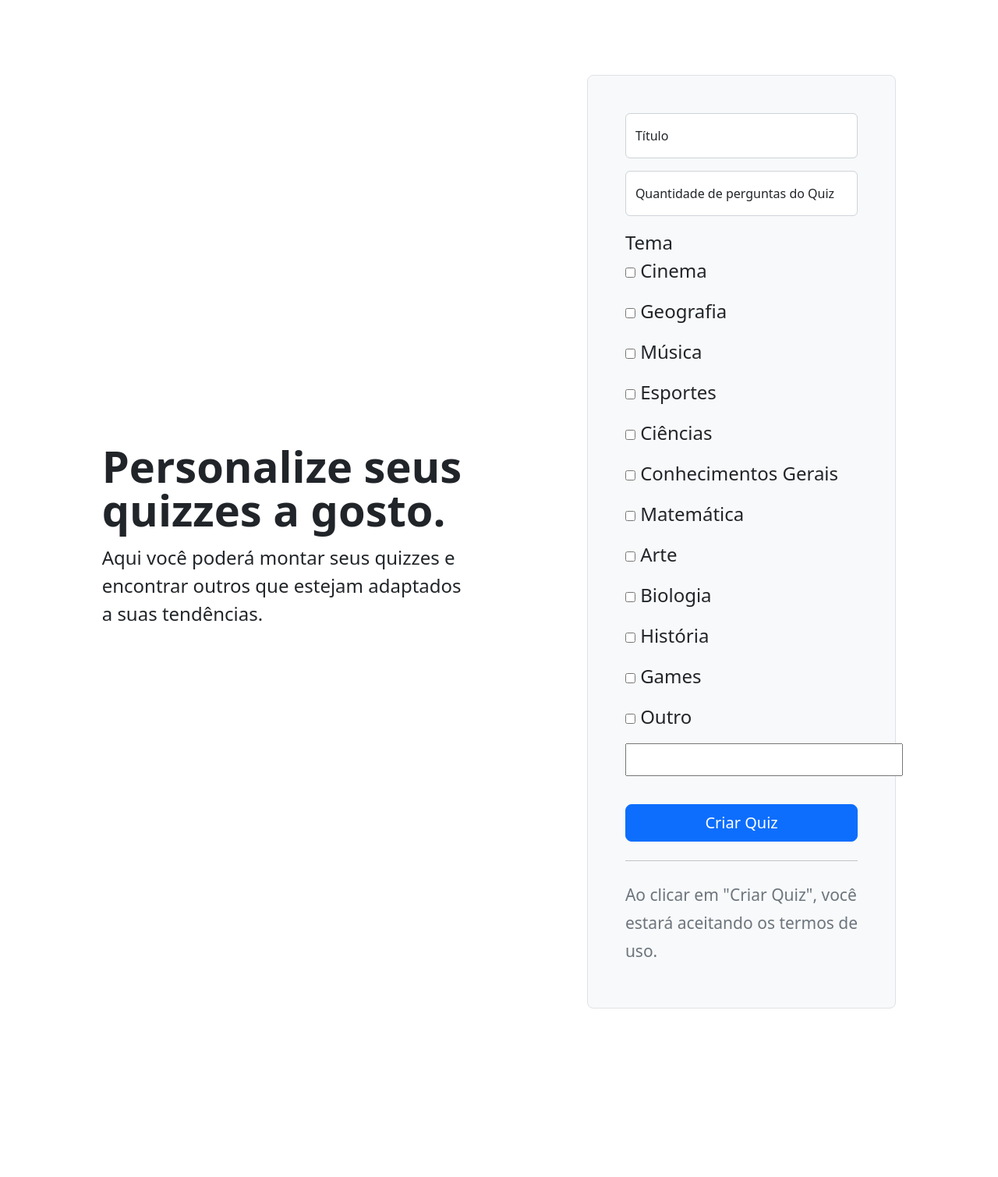
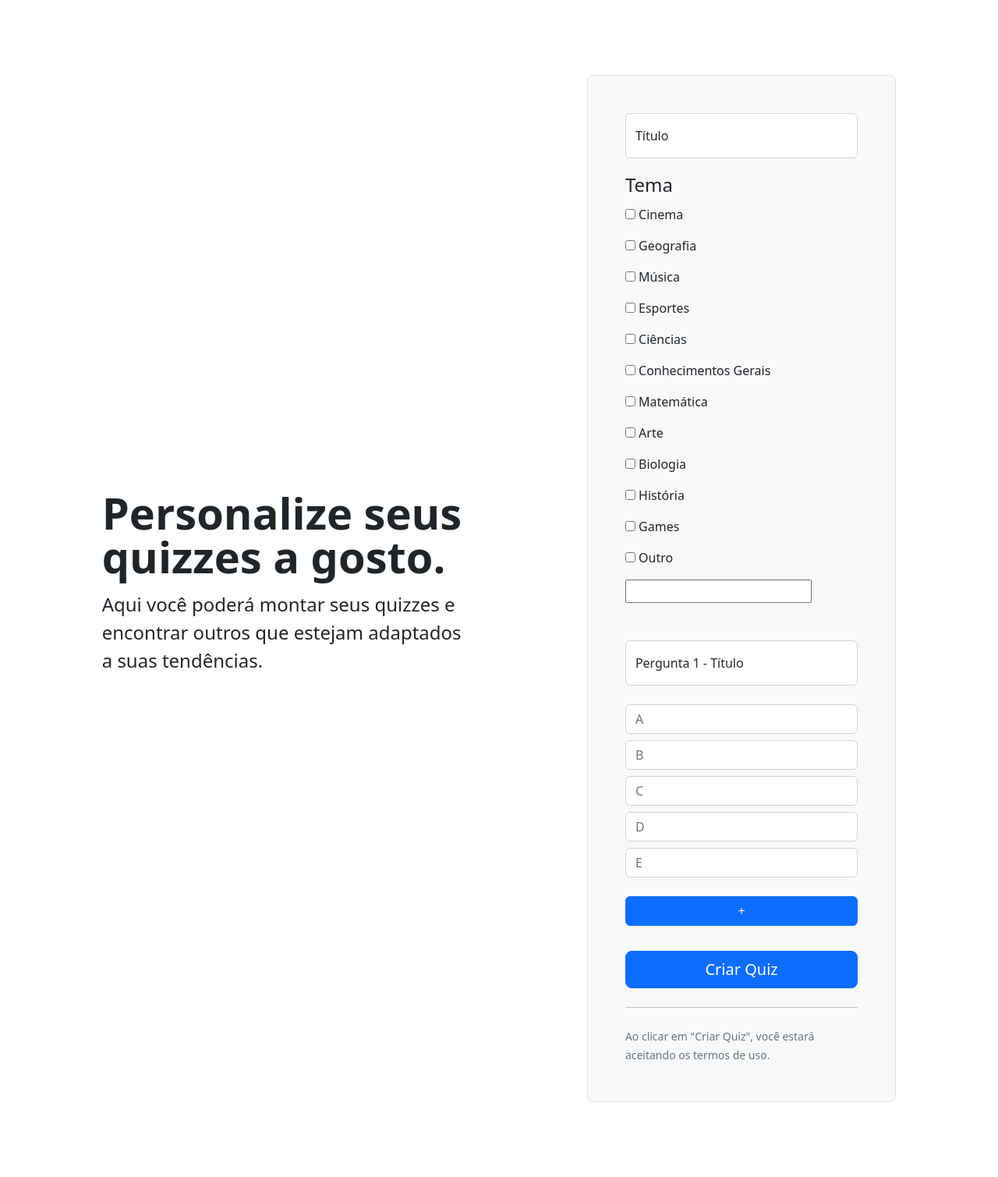
Before and after one commit to felipee-monteiro/projetoWeb, a PHP site: page /newquiz.php in a window 1280 px wide. Shown: the whole page at 78% size. Before the commit the page ends 1293 px from the top, so only its background shows below. Run offline with PHP 8.4, Linux system fonts and the light colour scheme.

Commit message:
views:update

```diff
--- a/views/allQuizzes.php
+++ b/views/allQuizzes.php
@@ -1,6 +1,6 @@
 <?php
     require_once "../database/connection.php";
-    require_once "../database/quizzes.php";
+    require_once "../database/getQuizData.php";
     include_once "../includes/htmlTemplate.php";
 
     $quizContentAsArray = array();
--- a/views/newquiz.php
+++ b/views/newquiz.php
@@ -9,82 +9,120 @@ $newQuizContent = '
         <h1 class="display-4 fw-bold lh-1 mb-3">Personalize seus quizzes a gosto.</h1>
         <p class="col-lg-10 fs-4">Aqui você poderá montar seus quizzes e encontrar outros que estejam adaptados a suas tendências.</p>
       </div>
-
-      <div class="col-md-10 mx-auto col-lg-5">
-        <form class="p-4 p-md-5 border rounded-3 bg-light">
+      <div class="col-md-10 mx-auto col-lg-5 inputs-wrapper">
+        <form class="p-4 p-md-5 border rounded-3 bg-light" id="new-quiz-form" method="POST" action="../database/createQuiz.php">
           <div class="form-floating mb-3">
-            <input type="text" class="form-control" id="floatingInput" placeholder="title" required>
+            <input type="text" class="form-control" id="floatingInput" placeholder="Título" required="true" name="title">
             <label for="floatingInput">Título</label>
           </div>
-          </ div>
-          <div class="form-floating mb-3">
-            <input type="number" min="0" max="15" class="form-control" id="floatingInput" placeholder="questions" required>
-            <label for="floatingInput">Quantidade de perguntas do Quiz</label>
-          </div>
-
           <fieldset>
-          <legend> Tema </ legend>
+          <legend> Tema </legend>
           <div>
             <p><label> <input type = "checkbox" id = "cinema" name = "tema" value = "cinema">
-             <label for = "cine"> Cinema </ label> </label></p>
-          </ div>
+             <label for="cine"> Cinema </label></p>
+          </div>
           <div>
             <p><label> <input type = "checkbox" id = "geografia" name = "tema" value = "geografia">
-            <label for = "geografia"> Geografia </ label> </label></p>
-          </ div>
+            <label for = "geografia"> Geografia </label> </label></p>
+          </div>
           <div>
             <p><label> <input type = "checkbox" id = "musica" name = "tema" value = "musica">
-            <label for = "musica"> Música </ label> </label></p>
-          </ div>
+            <label for = "musica"> Música </label> </label></p>
+          </div>
           <div>
             <p><label> <input type = "checkbox" id = "esportes" name = "tema" value = "esportes">
-            <label for = "esportes"> Esportes </ label> </label></p>
-          </ div>
+            <label for = "esportes"> Esportes </label> </label></p>
+          </div>
           <div>
             <p><label> <input type = "checkbox" id = "ciencias" name = "tema" value = "ciencias">
-            <label for = "ciencias"> Ciências </ label> </label></p>
-          </ div>
+            <label for = "ciencias"> Ciências </label> </label></p>
+          </div>
           <div>
             <p><label> <input type = "checkbox" id = "conhecimentosgerais" name = "tema" value = "conhecimentosgerais">
             <label for = "conhecimentosgerais"> Conhecimentos Gerais </ label> </label></p>
-          </ div>
+          </div>
           <div>
             <p><label> <input type = "checkbox" id = "matematica" name = "theme" value = "matematica">
-            <label for = "matematica"> Matemática </ label> </label></p>
-          </ div>
+            <label for = "matematica"> Matemática </label> </label></p>
+          </div>
           <div>
             <p><label> <input type = "checkbox" id = "arte" name = "theme" value = "arte">
-            <label for = "arte"> Arte </ label> </label></p>
-          </ div>
+            <label for = "arte"> Arte </label> </label></p>
+          </div>
           <div>
            <p><label> <input type = "checkbox" id = "biologia" name = "theme" value = "biologia">
-            <label for = "biologia"> Biologia </ label> </label></p>
-          </ div>
+            <label for = "biologia"> Biologia </label> </label></p>
+          </div>
           <div>
             <p><label> <input type = "checkbox" id = "historia" name = "theme" value = "historia">
-            <label for = "historia"> História </ label> </label></p>
-          </ div>
+            <label for = "historia"> História </label> </label></p>
+          </div>
           <div>
             <p><label> <input type = "checkbox" id = "games" name = "theme" value = "games">
-            <label for = "games"> Games </ label> </label></p>
-          </ div>
+            <label for = "games"> Games </label> </label></p>
+          </div>
           <div>
             <input type = "checkbox" id = "other" name = "theme" value = "other">
-            <label for = "other"> Outro </ label> </label></p>
+            <label for = "other"> Outro </label> </label></p>
             <input type = "text" id = "otherValue" name = "other">
-          </ div>
-          </ fieldset>
+          </div>
+          </fieldset>
           <br>
           <br>
-            <button class="w-100 btn btn-lg btn-primary" type="submit">Criar Quiz</button>
-            <hr class="my-4">
-            <small class="text-muted">Ao clicar em "Criar Quiz", você estará aceitando os termos de uso.</small>
+          <fieldset class="form-floating mb-3" id="inputs-wrapper" name="questions[]">
+            <input type="text" class="form-control" id="main-input" placeholder="Pergunta 1" required="true" name="questions[0][title]">
+            <label for="main-input" id="main-label">Pergunta 1 - Título</label>
+            <fieldset name="question-options" class="mt-4" form="new-quiz-form">
+                <input type="text" class="form-control mb-2" placeholder="A" name="questions[0][options][A]"/>
+                <input type="text" class="form-control mb-2" placeholder="B" name="questions[0][options][B]"/>
+                <input type="text" class="form-control mb-2" placeholder="C" name="questions[0][options][C]"/>
+                <input type="text" class="form-control mb-2" placeholder="D" name="questions[0][options][D]"/>
+                <input type="text" class="form-control mb-2" placeholder="E" name="questions[0][options][E]"/>
+            </fieldset>
+            <button class="w-100 my-3 btn btn-primary" type="button" id="add-button">+</button>
+          </fieldset>
+          <button class="w-100 btn btn-lg btn-primary" type="submit">Criar Quiz</button>
+          <hr class="my-4">
+          <small class="text-muted">Ao clicar em "Criar Quiz", você estará aceitando os termos de uso.</small>
         </form>
       </div>
     </div>
   </div>
 ';
 
-generateTemplate($newQuizContent);
+$script = "
+        const addButton = document.querySelector('#add-button');
+        const mainLabel = document.querySelector('#main-label');
+        let inputs = 0;
+
+        function createElement(elementName){
+          return document.createElement(elementName);
+        }
+
+        function createInputWithLabel(){
+           const input = createElement('input');
+           const label = createElement('label');
+           input.className = 'form-control my-4';
+           input.id = 'question-' + inputs;
+           input.name = 'questions[' + inputs +']';
+           label.innerHTML = 'Pergunta ' + inputs;
+           label.for = input.id;
+
+           return input;
+        }
+
+        function addInputIntoDom(){
+           mainLabel.after(createInputWithLabel());
+        }
+
+        if (addButton && mainLabel) {
+            addButton.onclick = () => {
+              inputs++;
+              addInputIntoDom();
+            }
+        }
+";
+
+generateTemplate($newQuizContent, true, $script);
 
 ?>
```
Also changed, not shown: views/quiz.php (+10 -9 lines).
